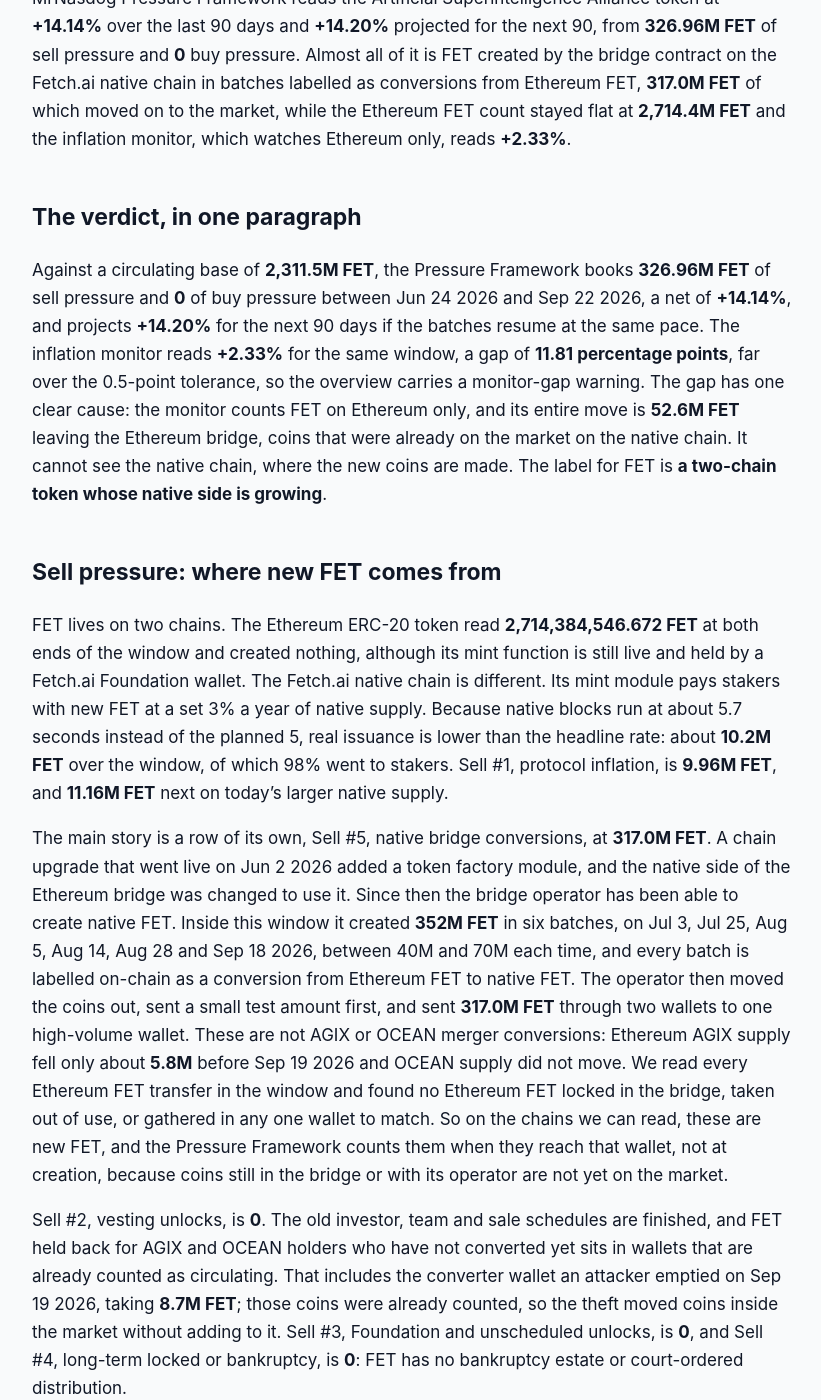
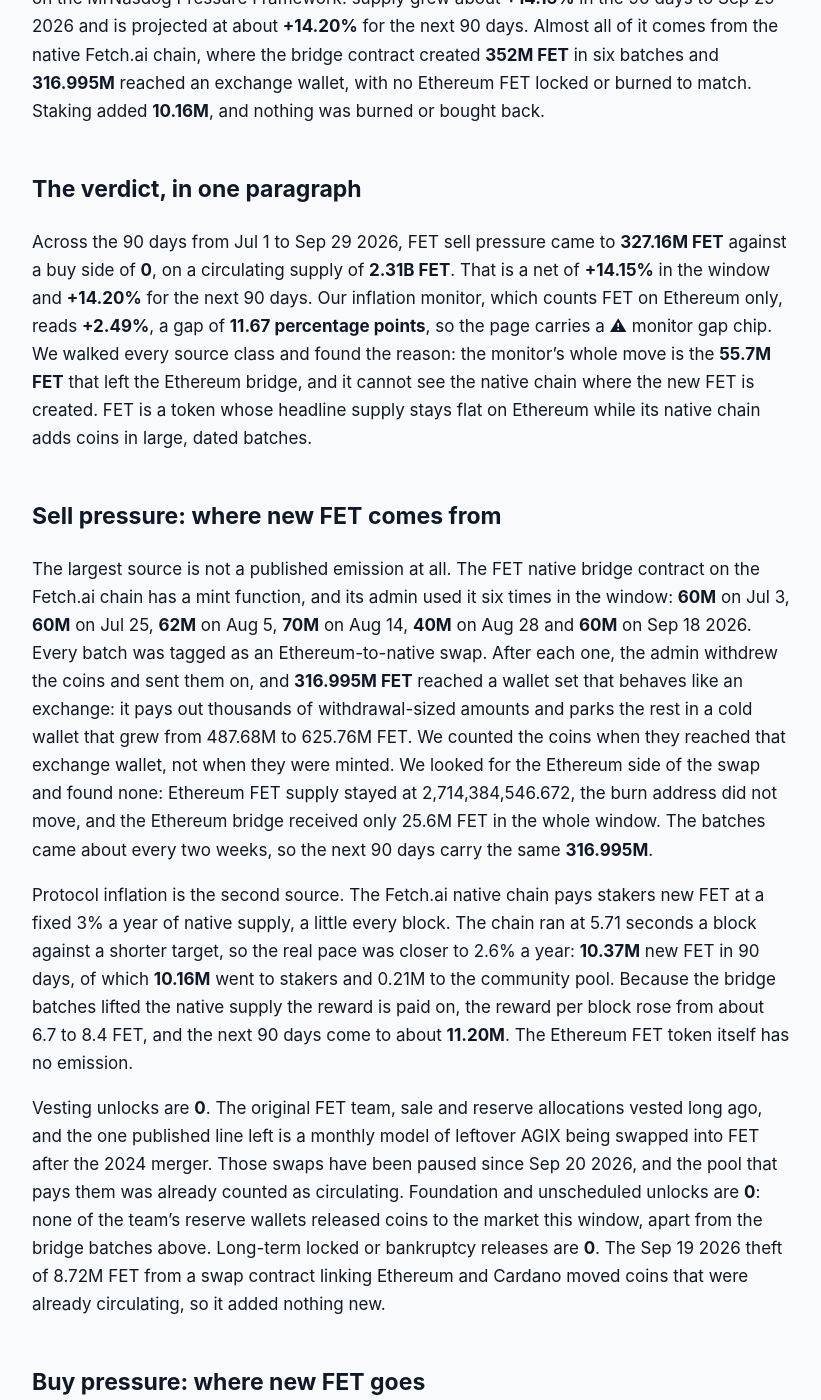
Before and after one commit to jeevansongmy-spec/mrnasdog-articles, a Jekyll site: the page built from crypto/fet-pressure-framework.md, in a window 1280 px wide and 1400 px high, scrolled down 286 px. Shown: the whole window, without its empty margins (228-1049 px from the left). Built offline with Jekyll 4.4.1, drawn with Linux system fonts in a browser that asks for light colours; some of the changed text lies outside the part shown.

Commit message:
publish: crypto/fet-pressure-framework

```diff
--- a/crypto/fet-pressure-framework.md
+++ b/crypto/fet-pressure-framework.md
@@ -1,6 +1,6 @@
 ---
 title:         "FET Inflation Analysis · September 2026 · Supply growing · projected to keep growing"
-description:   "FET supply grows 14.14% over 90 days: the native chain's bridge created 352M FET in conversion batches while the Ethereum count stayed flat. Full analysis."
+description:   "FET supply is growing: the native bridge created 352M FET in 90 days, 317M reached an exchange, plus 10.16M staking rewards — +14.15% net, no burn to offset."
 canonical_url: "https://mrnasdog.com/research/fet/inflation"
 tags:                    ["crypto", "fet", "fetchai", "ai"]
 published:     true
@@ -10,42 +10,40 @@ Originally published at [FET Inflation Analysis · September 2026 · Supply grow
 
 # FET Inflation Analysis · September 2026 · Supply growing · projected to keep growing
 
-FET supply is growing fast, and the source is not the Ethereum token everyone quotes. The MrNasdog Pressure Framework reads the Artificial Superintelligence Alliance token at **+14.14%** over the last 90 days and **+14.20%** projected for the next 90, from **326.96M FET** of sell pressure and **0** buy pressure. Almost all of it is FET created by the bridge contract on the Fetch.ai native chain in batches labelled as conversions from Ethereum FET, **317.0M FET** of which moved on to the market, while the Ethereum FET count stayed flat at **2,714.4M FET** and the inflation monitor, which watches Ethereum only, reads **+2.33%**.
+FET, the token of the Artificial Superintelligence Alliance (ASI Alliance), is strongly inflationary on the MrNasdog Pressure Framework: supply grew about **+14.15%** in the 90 days to Sep 29 2026 and is projected at about **+14.20%** for the next 90 days. Almost all of it comes from the native Fetch.ai chain, where the bridge contract created **352M FET** in six batches and **316.995M** reached an exchange wallet, with no Ethereum FET locked or burned to match. Staking added **10.16M**, and nothing was burned or bought back.
 
 ## The verdict, in one paragraph
 
-Against a circulating base of **2,311.5M FET**, the Pressure Framework books **326.96M FET** of sell pressure and **0** of buy pressure between Jun 24 2026 and Sep 22 2026, a net of **+14.14%**, and projects **+14.20%** for the next 90 days if the batches resume at the same pace. The inflation monitor reads **+2.33%** for the same window, a gap of **11.81 percentage points**, far over the 0.5-point tolerance, so the overview carries a monitor-gap warning. The gap has one clear cause: the monitor counts FET on Ethereum only, and its entire move is **52.6M FET** leaving the Ethereum bridge, coins that were already on the market on the native chain. It cannot see the native chain, where the new coins are made. The label for FET is **a two-chain token whose native side is growing**.
+Across the 90 days from Jul 1 to Sep 29 2026, FET sell pressure came to **327.16M FET** against a buy side of **0**, on a circulating supply of **2.31B FET**. That is a net of **+14.15%** in the window and **+14.20%** for the next 90 days. Our inflation monitor, which counts FET on Ethereum only, reads **+2.49%**, a gap of **11.67 percentage points**, so the page carries a ⚠ monitor gap chip. We walked every source class and found the reason: the monitor's whole move is the **55.7M FET** that left the Ethereum bridge, and it cannot see the native chain where the new FET is created. FET is a token whose headline supply stays flat on Ethereum while its native chain adds coins in large, dated batches.
 
 ## Sell pressure: where new FET comes from
 
-FET lives on two chains. The Ethereum ERC-20 token read **2,714,384,546.672 FET** at both ends of the window and created nothing, although its mint function is still live and held by a Fetch.ai Foundation wallet. The Fetch.ai native chain is different. Its mint module pays stakers with new FET at a set 3% a year of native supply. Because native blocks run at about 5.7 seconds instead of the planned 5, real issuance is lower than the headline rate: about **10.2M FET** over the window, of which 98% went to stakers. Sell #1, protocol inflation, is **9.96M FET**, and **11.16M FET** next on today's larger native supply.
+The largest source is not a published emission at all. The FET native bridge contract on the Fetch.ai chain has a mint function, and its admin used it six times in the window: **60M** on Jul 3, **60M** on Jul 25, **62M** on Aug 5, **70M** on Aug 14, **40M** on Aug 28 and **60M** on Sep 18 2026. Every batch was tagged as an Ethereum-to-native swap. After each one, the admin withdrew the coins and sent them on, and **316.995M FET** reached a wallet set that behaves like an exchange: it pays out thousands of withdrawal-sized amounts and parks the rest in a cold wallet that grew from 487.68M to 625.76M FET. We counted the coins when they reached that exchange wallet, not when they were minted. We looked for the Ethereum side of the swap and found none: Ethereum FET supply stayed at 2,714,384,546.672, the burn address did not move, and the Ethereum bridge received only 25.6M FET in the whole window. The batches came about every two weeks, so the next 90 days carry the same **316.995M**.
 
-The main story is a row of its own, Sell #5, native bridge conversions, at **317.0M FET**. A chain upgrade that went live on Jun 2 2026 added a token factory module, and the native side of the Ethereum bridge was changed to use it. Since then the bridge operator has been able to create native FET. Inside this window it created **352M FET** in six batches, on Jul 3, Jul 25, Aug 5, Aug 14, Aug 28 and Sep 18 2026, between 40M and 70M each time, and every batch is labelled on-chain as a conversion from Ethereum FET to native FET. The operator then moved the coins out, sent a small test amount first, and sent **317.0M FET** through two wallets to one high-volume wallet. These are not AGIX or OCEAN merger conversions: Ethereum AGIX supply fell only about **5.8M** before Sep 19 2026 and OCEAN supply did not move. We read every Ethereum FET transfer in the window and found no Ethereum FET locked in the bridge, taken out of use, or gathered in any one wallet to match. So on the chains we can read, these are new FET, and the Pressure Framework counts them when they reach that wallet, not at creation, because coins still in the bridge or with its operator are not yet on the market.
+Protocol inflation is the second source. The Fetch.ai native chain pays stakers new FET at a fixed 3% a year of native supply, a little every block. The chain ran at 5.71 seconds a block against a shorter target, so the real pace was closer to 2.6% a year: **10.37M** new FET in 90 days, of which **10.16M** went to stakers and 0.21M to the community pool. Because the bridge batches lifted the native supply the reward is paid on, the reward per block rose from about 6.7 to 8.4 FET, and the next 90 days come to about **11.20M**. The Ethereum FET token itself has no emission.
 
-Sell #2, vesting unlocks, is **0**. The old investor, team and sale schedules are finished, and FET held back for AGIX and OCEAN holders who have not converted yet sits in wallets that are already counted as circulating. That includes the converter wallet an attacker emptied on Sep 19 2026, taking **8.7M FET**; those coins were already counted, so the theft moved coins inside the market without adding to it. Sell #3, Foundation and unscheduled unlocks, is **0**, and Sell #4, long-term locked or bankruptcy, is **0**: FET has no bankruptcy estate or court-ordered distribution.
+Vesting unlocks are **0**. The original FET team, sale and reserve allocations vested long ago, and the one published line left is a monthly model of leftover AGIX being swapped into FET after the 2024 merger. Those swaps have been paused since Sep 20 2026, and the pool that pays them was already counted as circulating. Foundation and unscheduled unlocks are **0**: none of the team's reserve wallets released coins to the market this window, apart from the bridge batches above. Long-term locked or bankruptcy releases are **0**. The Sep 19 2026 theft of 8.72M FET from a swap contract linking Ethereum and Cardano moved coins that were already circulating, so it added nothing new.
 
 ## Buy pressure: where new FET goes
 
-Nowhere, this window. Buy #1, programmatic buyback, is **0**: the last announced FET repurchase belongs to 2025, and nothing ran between Jun 24 and Sep 22 2026. Buy #2, protocol fee burn, is **0**, and it was checked from both sides on both chains. On Ethereum the token count stayed flat and the dead address held **0.47 FET** on both dates. On the native chain, supply only rose, and it rose by exactly the six batches plus staking pay, so nothing was destroyed there either. A 2025 governance vote to burn a leftover 110M FET was rejected.
-
-Buy #3, Foundation buy, is **0**; the Foundation's Ethereum safe held the same **26.7M FET** at both ends. Buy #4, new long-term lock, is **0**. About **28.7M FET** moved into the Ethereum bridge, but that only turns Ethereum FET into native FET for the same owners. In the other direction, **81.3M FET** left the bridge for Ethereum, most of it in 10M batches from one native wallet on Aug 19, Aug 20, Sep 2 and Sep 3 2026. Both directions are owners changing chains, so neither is counted.
+Nothing left the FET float this window, so the buy side is **0**. There was no programmatic buyback: an earlier buyback plan exists on paper, but no purchase showed up on-chain between Jul 1 and Sep 29 2026. The protocol fee burn is **0**: FET supply on Ethereum and the burn address read the same at both ends, and on the native chain supply rose by exactly the new batches plus staking rewards. The last FET burns were 5M in early 2025 and 109,350 in late 2025, and a governance vote to burn a further 110M was rejected. There was no Foundation buy; a listed company kept adding FET through a custody wallet, but it buys on the open market, so those coins were already in the float. New long-term locks are **0**: the old Ethereum staking contract held 80.62M FET at both ends, and the roughly 608M FET staked on the native chain still counts as circulating.
 
 ## Foundation and overhang
 
-The largest pool to watch is the power to mint itself. The native bridge contract held **101.8M FET**, built mostly from newly minted coins, at the end of the window, and its operator can create more. On Ethereum, the Foundation safe holds **26.7M FET** and the right to mint new ERC-20 FET. The bridge cold wallet holds **81.2M FET** and an old staking contract holds **80.6M FET**; neither moved. On the native chain, one large unlabelled account holds **625.8M FET**. The merger safe holds **277.5M FET**, but it is already counted as circulating, so its payouts add nothing new. All of these are read from the chain at every rebuild. If any of them falls between refreshes by more than known bridge traffic explains, that outflow enters Sell #3 at the next refresh.
+Four Ethereum wallets hold exactly the FET that is not counted as circulating. The bridge's admin multisig holds **281.21M FET**, 200M of it moved in from the Ethereum bridge on Sep 23 2026. The Ethereum bridge itself holds **14.35M**, the old staking contract **80.62M**, and the Foundation multisig **26.69M**; that multisig also holds the only right to mint FET on Ethereum, a right that has not been used since 2024. On the native chain, the team holds another **72.50M** freshly created FET still inside the bridge contract, **29.27M** sent on Sep 23 2026 to a deposit wallet that has not moved on yet, and about 59.2M in the bridge admin's own account, most of it staked. Several large wallets that are counted as circulating also sit still, including a multisig set up at the 2024 merger with 277.55M and three wallets of 105M to 115M each that have never sent a transaction. We read these balances on-chain at each rebuild. If any of them falls between rebuilds, the outflow enters row 3, Foundation and unscheduled unlocks, at the next rebuild, or row 5 when it comes through the native bridge.
 
-## How FET compares to other staking and bridged tokens
+## How FET compares to other AI and multi-chain tokens
 
-Most proof-of-stake chains pay stakers with new coins, and 3% a year is at the low end of that group. On staking alone, FET would read under 0.5% a quarter, a mild number next to chains that emit 7% to 15% a year. What sets FET apart is not its staking design but its two-chain setup. A normal lock-and-release bridge cannot add coins: every coin that appears on one side is locked on the other. FET's native bridge can now create coins directly, and in this window we found nothing locked on Ethereum in return, so its native supply behaves more like an uncapped ledger than a mirror of a capped token.
+Most tokens with a chain of their own report one supply. FET reports the Ethereum ERC-20 supply, which has been flat at 2.71B since early 2026, while the native Fetch.ai chain keeps its own count that grew from 1.40B to 1.76B FET in this window. A bridged token normally keeps the two in step: a coin created on one side is matched by a coin locked on the other. FET's recent batches broke that link, which makes FET's headline supply a poor guide to how many coins actually reach the market.
 
-That also explains why the numbers people quote look calm. Market data for FET, including the published maximum of 2,714.4M FET, comes from the Ethereum token, whose count has not changed since 2024. A hard cap on one chain does not cap a token that lives on two. Tokens with a single supply ledger, such as a halving-model chain like Bitcoin or an exchange token with a quarterly burn, do not have this blind spot, because the number everyone reads is the number that moves.
+Compared with Bittensor (TAO), which has a hard cap of 21M and a halving schedule, FET has no cap on the native side and no halving; its staking reward even rises as native supply grows. Compared with Render (RENDER), whose supply is mainly shaped by a burn-and-mint loop tied to paid work, FET has no working burn today. And compared with Ethereum-only AI tokens whose total supply is fixed in one contract, FET adds a second ledger with an admin mint. The comparison that matters is mechanism, not price: FET's new supply comes from discretionary bridge batches, not from a fixed curve that holders can plan around.
 
 ## What to watch in the next 90 days
 
-First, the bridge pause: the native bridge has been paused since Sep 20 2026, right after the Sep 19 2026 attack on a SingularityNET converter. If the batches stay off through Dec 21 2026, next-90-day inflation falls to about **+0.48%**; if the two-week pace returns, it stays near **+14.20%**. Second, any Fetch.ai statement, or any locked or retired FET on another chain, that shows what stands behind these conversions; that would change how this row is counted. Third, the **101.8M FET** still in the native bridge and the **625.8M FET** native account. Fourth, the Foundation safe's Ethereum mint right, unused since 2024. Fifth, AGIX to FET conversions, which were paused after the attack and pay out from wallets already counted as circulating.
+First, the next native bridge batch: at the pace seen since Jun 19 2026, another 40M to 70M FET would be created roughly every two weeks, and any batch that reaches an exchange adds to row 5. Second, the 29.27M FET delivered on Sep 23 2026 to a deposit wallet: once it moves on, it joins the count. Third, when the paused bridge swaps and the AGIX-to-FET swaps restart after the Sep 19 2026 exploit; the modelled AGIX line for Oct 28 2026 books 0 because that pool already counts as circulating. Fourth, any explanation from the ASI Alliance of the Ethereum side of the bridge batches: if Ethereum FET turns out to be locked or burned to match, row 5 falls away and FET's 90-day reading drops to about +0.5%. Fifth, the 281.21M FET now in the bridge's admin multisig: a move out of it to the market would be new supply.
 
 ## Summary
 
-The MrNasdog Pressure Framework reads FET at **+14.14%** over the trailing 90 days and **+14.20%** projected forward: supply growing, projected to keep growing. The mechanism is new native-chain FET, **352M** created by the bridge contract in conversion batches and **317.0M** moved on to the market, plus **9.96M** of staking pay, with nothing burned and nothing bought back. The key risk is that these batches are run by one operator account, and we found no public note that explains them or shows what backs them. The Ethereum count of **2,714.4M FET** looks like a cap, but it does not bind the native chain.
+FET, the ASI Alliance token, grew its supply about **+14.15%** in the 90 days to Sep 29 2026 and is projected at about **+14.20%** next, on the MrNasdog Pressure Framework. The driver is the Fetch.ai native bridge, which created 352M FET in six batches and passed **316.995M** to an exchange wallet with no Ethereum FET locked to match, on top of **10.16M** from staking; no burn or buyback offsets it. The key risk is that the batches are discretionary and unannounced, and 72.50M freshly created FET plus 281.21M in the bridge's admin multisig still sit ready. There is no cap on the native side, so the only ceiling is the admin's own choice.
 
-MrNasdog Pressure Framework analysis of FET, Metric 1 — Inflation. Data + explanation only. Not financial advice. Updated Sep 22 2026.
+*MrNasdog Pressure Framework analysis of FET, Metric 1 — Inflation. Data + explanation only. Not financial advice. Checked Sep 29 2026.*
```
